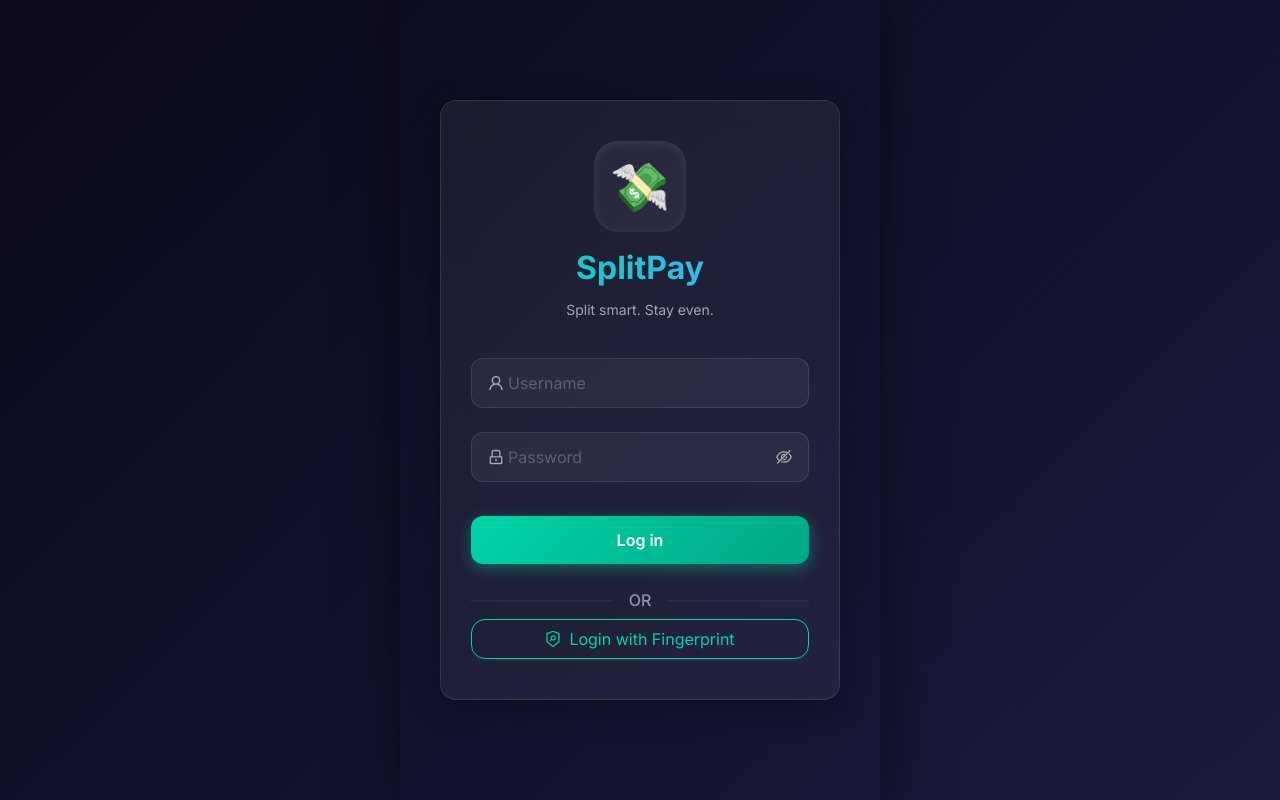
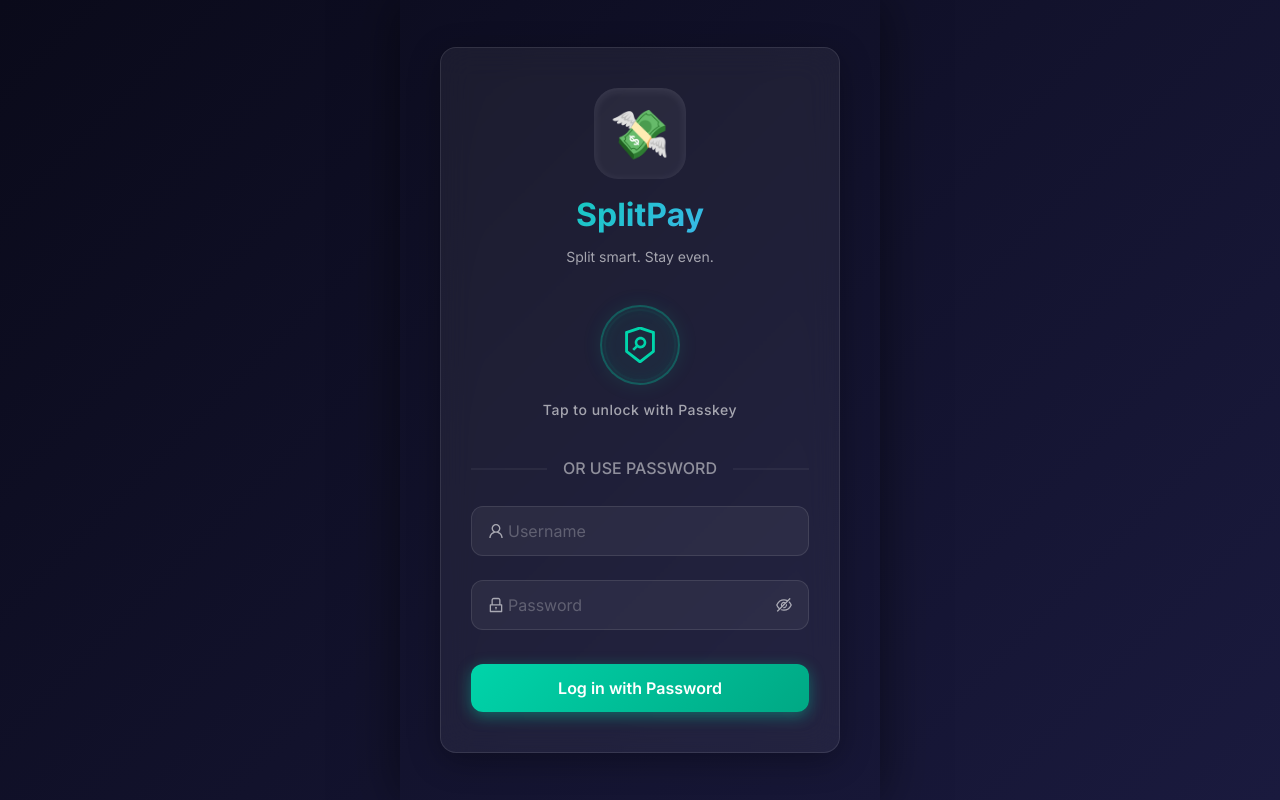
Before and after one commit to Lord-Marsh/family-chat-frontend, a React (Vite) app: page /login in a window 1280 px wide. Built offline with nearby package versions, Linux system fonts and the light colour scheme.

Commit message:
feat: implement usernameless passkey login and premium fingerprint scanner UI

```diff
--- a/src/pages/Login/index.tsx
+++ b/src/pages/Login/index.tsx
@@ -29,22 +29,16 @@ const Login = () => {
   };
 
   const handleBiometricLogin = async () => {
-    const username = form.getFieldValue('username');
-    if (!username) {
-      message.warning('Please enter your username first to use Fingerprint login.');
-      return;
-    }
-
     setBiometricLoading(true);
     try {
       // 1. Get authentication options from server
-      const options = await generateWebauthnLogin(username);
+      const options = await generateWebauthnLogin();
 
       // 2. Pass options to browser authenticator
       const authResp = await startAuthentication(options);
 
       // 3. Verify response with server
-      const verifyRes = await verifyWebauthnLogin(username, authResp);
+      const verifyRes = await verifyWebauthnLogin(authResp);
 
       if (verifyRes && verifyRes.token && verifyRes.user) {
         message.success('Biometric login successful!');
@@ -72,6 +66,20 @@ const Login = () => {
           <p className="tagline">Split smart. Stay even.</p>
         </div>
 
+        <div className="biometric-login-section">
+          <div
+            className={`fingerprint-scanner ${biometricLoading ? 'scanning' : ''}`}
+            onClick={!biometricLoading ? handleBiometricLogin : undefined}
+          >
+            <div className="scanner-ripple"></div>
+            <SecurityScanOutlined className="fingerprint-icon" />
+            <div className="scanner-line"></div>
+          </div>
+          <p className="biometric-hint">Tap to unlock with Passkey</p>
+        </div>
+
+        <Divider style={{ borderColor: 'rgba(255,255,255,0.1)', color: 'rgba(255,255,255,0.5)', margin: '24px 0' }}>OR USE PASSWORD</Divider>
+
         <Form
           form={form}
           name="login_form"
@@ -97,29 +105,11 @@ const Login = () => {
             />
           </Form.Item>
 
-          <Form.Item>
+          <Form.Item style={{ marginBottom: 0 }}>
             <Button type="primary" htmlType="submit" className="login-form-button" loading={loading} block>
-              Log in
+              Log in with Password
             </Button>
           </Form.Item>
-
-          <Divider style={{ borderColor: 'rgba(255,255,255,0.1)', color: 'rgba(255,255,255,0.5)' }}>OR</Divider>
-
-          <Button
-            type="default"
-            icon={<SecurityScanOutlined />}
-            onClick={handleBiometricLogin}
-            loading={biometricLoading}
-            block
-            style={{
-              background: 'transparent',
-              color: '#00d4aa',
-              borderColor: '#00d4aa',
-              marginTop: '-10px'
-            }}
-          >
-            Login with Fingerprint
-          </Button>
         </Form>
       </div>
     </div>
--- a/src/pages/Login/service.ts
+++ b/src/pages/Login/service.ts
@@ -4,10 +4,10 @@ export const login = async (data: any) => {
   return request.post('/auth/login', { data });
 };
 
-export const generateWebauthnLogin = async (username: string) => {
-  return request.post('/webauthn/login/generate', { data: { username } });
+export const generateWebauthnLogin = async () => {
+  return request.post('/webauthn/login/generate', { data: {} });
 };
 
-export const verifyWebauthnLogin = async (username: string, credential: any) => {
-  return request.post('/webauthn/login/verify', { data: { username, credential } });
+export const verifyWebauthnLogin = async (credential: any) => {
+  return request.post('/webauthn/login/verify', { data: { credential } });
 };
--- a/src/pages/Login/styles.less
+++ b/src/pages/Login/styles.less
@@ -81,5 +81,129 @@
         }
       }
     }
+
+    .biometric-login-section {
+      display: flex;
+      flex-direction: column;
+      align-items: center;
+      margin-top: 10px;
+
+      .fingerprint-scanner {
+        position: relative;
+        width: 80px;
+        height: 80px;
+        border-radius: 50%;
+        background: rgba(0, 212, 170, 0.05);
+        border: 2px solid rgba(0, 212, 170, 0.3);
+        display: flex;
+        justify-content: center;
+        align-items: center;
+        cursor: pointer;
+        overflow: hidden;
+        transition: all 0.3s cubic-bezier(0.25, 0.8, 0.25, 1);
+        box-shadow: 0 0 20px rgba(0, 212, 170, 0.1), inset 0 0 15px rgba(0, 212, 170, 0.1);
+
+        &:hover {
+          background: rgba(0, 212, 170, 0.15);
+          border-color: rgba(0, 212, 170, 0.6);
+          box-shadow: 0 0 30px rgba(0, 212, 170, 0.3), inset 0 0 20px rgba(0, 212, 170, 0.2);
+          transform: scale(1.05);
+
+          .fingerprint-icon {
+            color: #00ffcc;
+            filter: drop-shadow(0 0 8px rgba(0, 255, 204, 0.8));
+          }
+        }
+
+        &.scanning {
+          cursor: not-allowed;
+          animation: pulse-ring 1.5s infinite cubic-bezier(0.215, 0.61, 0.355, 1);
+          border-color: #00ffcc;
+
+          .scanner-line {
+            display: block;
+          }
+
+          .fingerprint-icon {
+            color: #00ffcc;
+          }
+        }
+
+        .fingerprint-icon {
+          font-size: 36px;
+          color: #00d4aa;
+          transition: all 0.3s ease;
+          z-index: 2;
+        }
+
+        .scanner-ripple {
+          position: absolute;
+          width: 100%;
+          height: 100%;
+          border-radius: 50%;
+          border: 2px solid transparent;
+          animation: idle-breathe 3s infinite ease-in-out;
+        }
+
+        .scanner-line {
+          display: none;
+          position: absolute;
+          width: 100%;
+          height: 3px;
+          background: #00ffcc;
+          box-shadow: 0 0 10px 2px rgba(0, 255, 204, 0.8);
+          top: 0;
+          left: 0;
+          z-index: 3;
+          animation: scan-line 1.2s infinite linear;
+        }
+      }
+
+      .biometric-hint {
+        margin-top: 16px;
+        font-size: 14px;
+        color: var(--text-secondary);
+        font-weight: 500;
+        letter-spacing: 0.5px;
+      }
+    }
   }
 }
+
+@keyframes idle-breathe {
+  0%, 100% {
+    transform: scale(0.9);
+    border-color: rgba(0, 212, 170, 0);
+  }
+  50% {
+    transform: scale(1.1);
+    border-color: rgba(0, 212, 170, 0.2);
+  }
+}
+
+@keyframes pulse-ring {
+  0% {
+    transform: scale(0.95);
+    box-shadow: 0 0 0 0 rgba(0, 255, 204, 0.7);
+  }
+  70% {
+    transform: scale(1);
+    box-shadow: 0 0 0 15px rgba(0, 255, 204, 0);
+  }
+  100% {
+    transform: scale(0.95);
+    box-shadow: 0 0 0 0 rgba(0, 255, 204, 0);
+  }
+}
+
+@keyframes scan-line {
+  0% {
+    transform: translateY(-40px);
+  }
+  50% {
+    transform: translateY(80px);
+  }
+  100% {
+    transform: translateY(-40px);
+  }
+}
```
